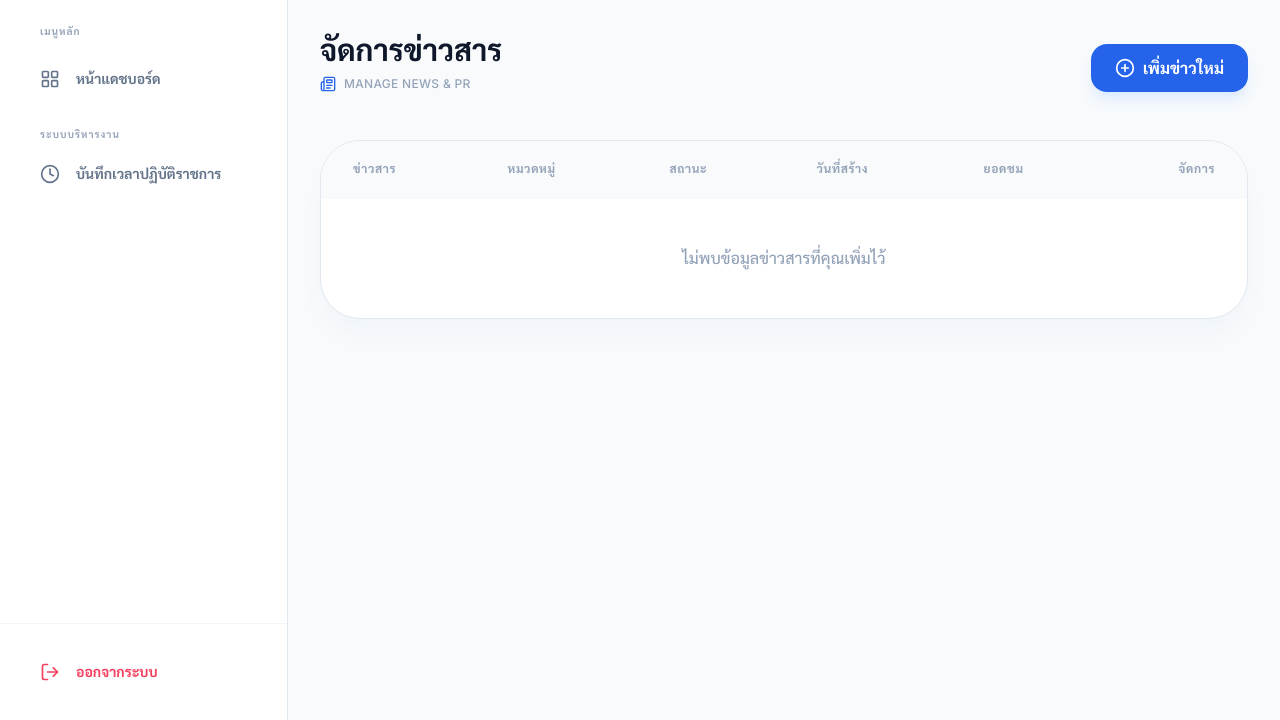
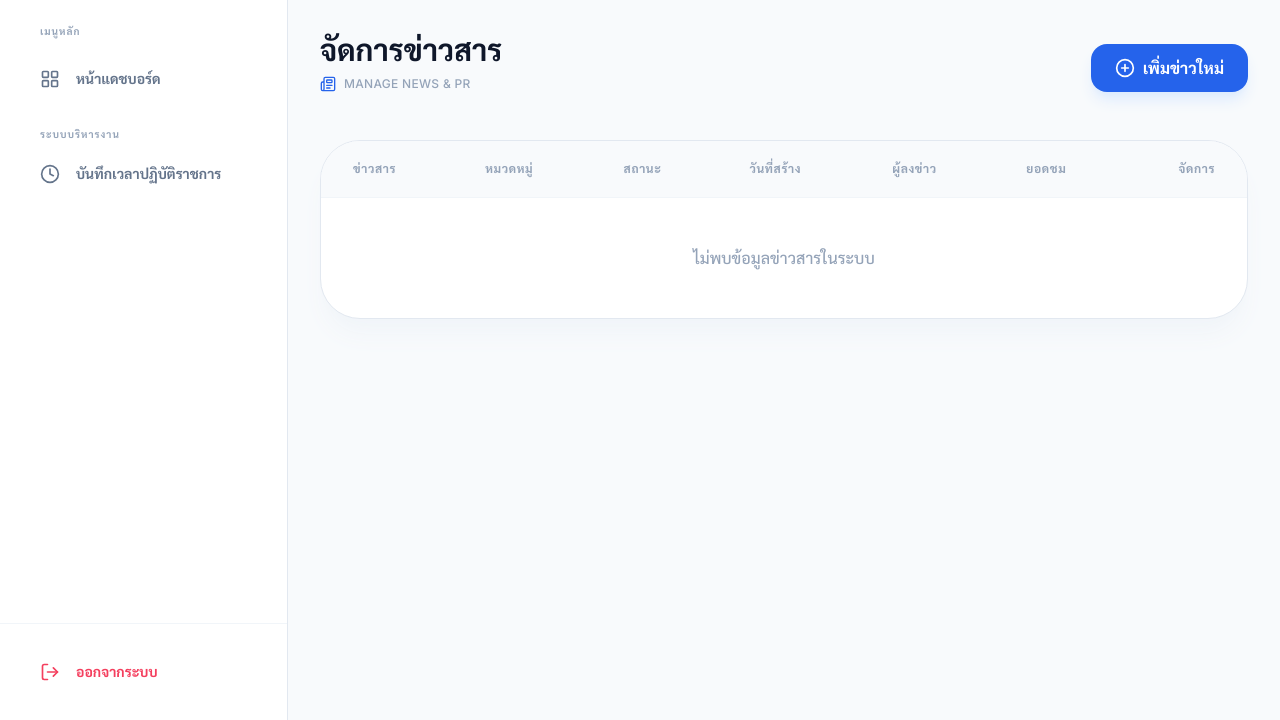
Before and after one commit to dekpiano/PAO-Erc, a CodeIgniter 4 app: the page made by app/Views/staff/news/index.php in a window 1280 px wide. Shown: the part 80-800 px from the top of the page. Run offline with PHP 8.4 and a stand-in for CodeIgniter, Linux system fonts and the light colour scheme; the template is opened without the code that fills it, so the values that code supplies are empty; some libraries are stand-ins or nearby versions.

Commit message:
30/3/2569 แก้จัดการข่าวสาร

```diff
--- a/app/Views/staff/news/index.php
+++ b/app/Views/staff/news/index.php
@@ -25,6 +25,7 @@
                         <th class="px-8 py-5 text-xs font-black uppercase tracking-wider text-slate-400">หมวดหมู่</th>
                         <th class="px-8 py-5 text-xs font-black uppercase tracking-wider text-slate-400">สถานะ</th>
                         <th class="px-8 py-5 text-xs font-black uppercase tracking-wider text-slate-400">วันที่สร้าง</th>
+                        <th class="px-8 py-5 text-xs font-black uppercase tracking-wider text-slate-400">ผู้ลงข่าว</th>
                         <th class="px-8 py-5 text-xs font-black uppercase tracking-wider text-slate-400">ยอดชม</th>
                         <th class="px-8 py-5 text-xs font-black uppercase tracking-wider text-slate-400 text-right">จัดการ</th>
                     </tr>
@@ -32,8 +33,8 @@
                 <tbody class="divide-y divide-slate-100">
                     <?php if(empty($news)): ?>
                         <tr>
-                            <td colspan="6" class="px-8 py-12 text-center text-slate-400 font-medium">
-                                ไม่พบข้อมูลข่าวสารที่คุณเพิ่มไว้
+                            <td colspan="7" class="px-8 py-12 text-center text-slate-400 font-medium">
+                                ไม่พบข้อมูลข่าวสารในระบบ
                             </td>
                         </tr>
                     <?php else: ?>
@@ -76,18 +77,26 @@
                                         </span>
                                     <?php endif; ?>
                                 </td>
-                                <td class="px-8 py-6 text-sm text-slate-500 font-medium">
+                                <td class="px-8 py-6 text-sm text-slate-500 font-medium whitespace-nowrap">
                                     <?= date('d/m/Y', strtotime($item['news_created_at'])) ?>
+                                </td>
+                                <td class="px-8 py-6">
+                                    <div class="flex items-center gap-2">
+                                        <div class="w-6 h-6 rounded-full bg-blue-50 flex items-center justify-center text-blue-600 text-[10px] font-black uppercase shadow-sm">
+                                            <?= strtoupper(substr($item['author_name'] ?? 'U', 0, 1)) ?>
+                                        </div>
+                                        <span class="text-xs font-bold text-slate-600"><?= $item['author_name'] ?? 'Unknown' ?></span>
+                                    </div>
                                 </td>
                                 <td class="px-8 py-6 text-sm text-slate-800 font-black">
                                     <?= number_format($item['news_view_count']) ?>
                                 </td>
                                 <td class="px-8 py-6 text-right">
                                     <div class="flex items-center justify-end gap-2">
-                                        <a href="<?= base_url('staff/news/edit/' . $item['news_id']) ?>" class="w-9 h-9 bg-slate-100 text-slate-600 rounded-xl flex items-center justify-center hover:bg-blue-600 hover:text-white transition-all">
+                                        <a href="<?= base_url('staff/news/edit/' . $item['news_id']) ?>" class="w-9 h-9 bg-slate-100 text-slate-600 rounded-xl flex items-center justify-center hover:bg-blue-600 hover:text-white transition-all shadow-sm">
                                             <i data-lucide="edit-3" class="w-4.5 h-4.5"></i>
                                         </a>
-                                        <button onclick="confirmDelete('<?= base_url('staff/news/delete/' . $item['news_id']) ?>')" class="w-9 h-9 bg-slate-100 text-slate-400 rounded-xl flex items-center justify-center hover:bg-rose-600 hover:text-white transition-all">
+                                        <button onclick="confirmDelete('<?= base_url('staff/news/delete/' . $item['news_id']) ?>')" class="w-9 h-9 bg-slate-100 text-slate-400 rounded-xl flex items-center justify-center hover:bg-rose-600 hover:text-white transition-all shadow-sm">
                                             <i data-lucide="trash-2" class="w-4.5 h-4.5"></i>
                                         </button>
                                     </div>
```
Also changed, not shown: app/Controllers/Staff.php (+6 -5 lines).
